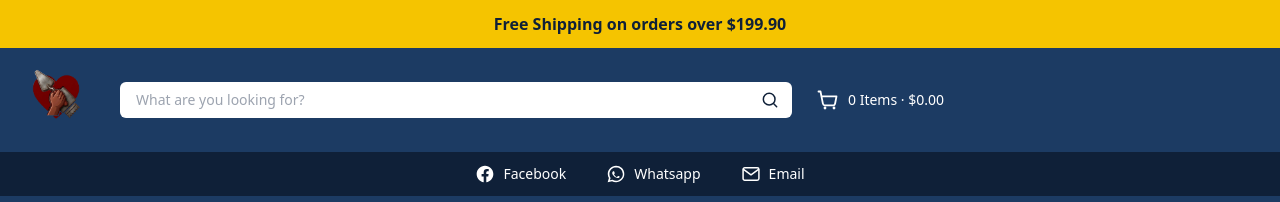
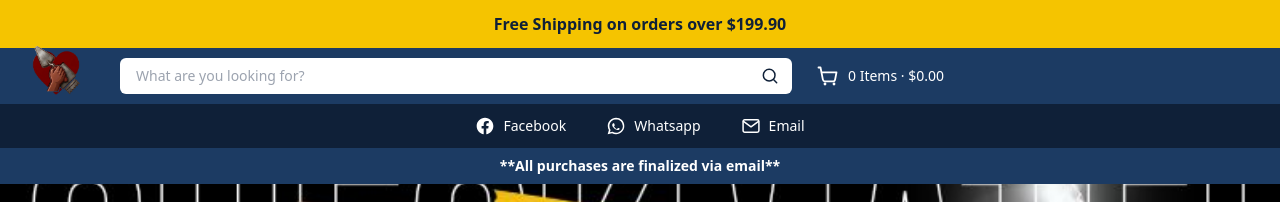
Before and after one commit to lifetoolsusacom/life-tools-site1, a Next.js app: page / in a window 1280 px wide. Shown: the top 202 px of the page. Built offline with nearby package versions, Linux system fonts and the light colour scheme.

Commit message:
Fix header: fixed bar height, larger floating logo, centered search

```diff
--- a/components/Header.tsx
+++ b/components/Header.tsx
@@ -11,14 +11,14 @@ export default function Header() {
 
   return (
     <header className="bg-brand-navy text-white">
-      <div className="max-w-7xl mx-auto px-4 py-3 flex items-center gap-6">
-        <Link href="/" className="flex items-center shrink-0">
-          <span className="relative w-20 h-20 shrink-0">
+      <div className="max-w-7xl mx-auto px-4 flex items-center gap-6 h-14 overflow-visible relative">
+        <Link href="/" className="flex items-center shrink-0 relative z-10">
+           <span className="relative w-20 h-20 shrink-0 -my-4">
             <Image
               src="/logo.png"
-              alt="Life Tools"
+             alt="Life Tools"
               fill
-              className="object-contain"
+             className="object-contain"
             />
           </span>
         </Link>
```
